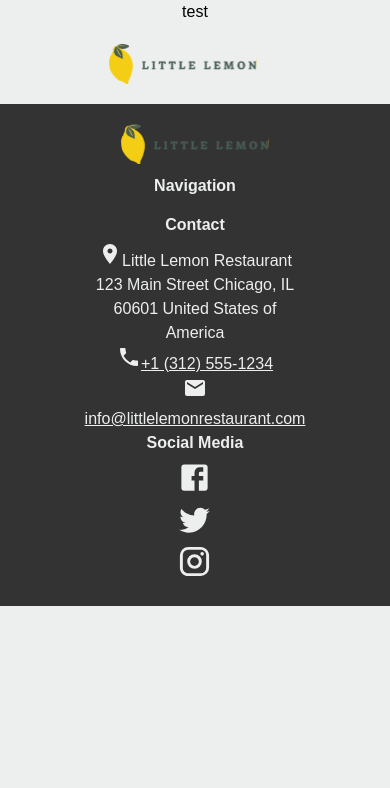
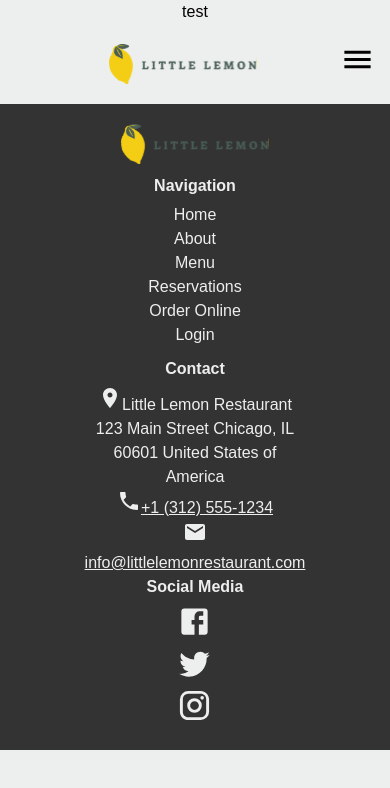
Before and after one commit to AywinK/little-lemon, a React (Create React App) app: page / in a window 390 px wide. Shown: the top 788 px of the page. Built offline with nearby package versions, Linux system fonts and the light colour scheme.

Commit message:
adds responsiveness to navbar, needs refactoring in the future

```diff
--- a/src/components/Header.js
+++ b/src/components/Header.js
@@ -3,13 +3,8 @@ import Logo from "../assets/icons/Logo.svg";
 
 const Header = () => {
 
-    const stylesObj = {
-        display: "flex",
-        margin: "20px",
-        alignItems: "center"
-    }
     return (
-        <header style={stylesObj}>
+        <header className="openNav">
             <img src={Logo} style={{ marginRight: "25px" }} alt="Little Lemon logo" />
 
             <Nav />
--- a/src/components/Nav.js
+++ b/src/components/Nav.js
@@ -1,31 +1,41 @@
 import MenuIcon from '@mui/icons-material/Menu';
+import { useRef } from 'react';
 
 const Nav = () => {
-    const stylesObj = {
-        display: "flex",
-        alignItems: "center",
-        justifyContent: "space-around",
-        listStyle: "none",
-    };
+    // const stylesObj = {
+    //     display: "flex",
+    //     alignItems: "center",
+    //     justifyContent: "space-around",
+    //     listStyle: "none",
+    // };
 
-    const linkStyles = {
-        textDecoration: "none",
-        padding: "0px 10px",
-        color: "var(--primary-dark)"
-    };
+    // const linkStyles = {
+    //     textDecoration: "none",
+    //     padding: "0px 10px",
+    //     color: "var(--primary-dark)"
+    // };
 
+    const openNavRef = useRef(null);
+    const handleToggleNav = () => {
+        openNavRef.current.classList.toggle("openNav");
+    }
+
+
+    const handleCLick = e => {
+        e.preventDefault();
+    }
 
     return (
         <nav>
-            <ul className="sectionTitle">
-                <li><a href="home">Home</a></li>
-                <li><a href="about">About</a></li>
-                <li><a href="menu">Menu</a></li>
-                <li><a href="reservations">Reservations</a></li>
-                <li><a href="order">Order Online</a></li>
-                <li><a href="login">Login</a></li>
+            <ul className="sectionTitle" ref={openNavRef}>
+                <li><a onClick={handleCLick} href="home">Home</a></li>
+                <li><a onClick={handleCLick} href="about">About</a></li>
+                <li><a onClick={handleCLick} href="menu">Menu</a></li>
+                <li><a onClick={handleCLick} href="reservations">Reservations</a></li>
+                <li><a onClick={handleCLick} href="order">Order Online</a></li>
+                <li><a onClick={handleCLick} href="login">Login</a></li>
             </ul>
-            <i className="hamburgerMenuBtn" ><MenuIcon fontSize="large" /></i>
+            <i className="hamburgerMenuBtn" onClick={handleToggleNav}><MenuIcon fontSize="large" /></i>
         </nav>
     )
 }
--- a/src/index.css
+++ b/src/index.css
@@ -84,6 +84,14 @@ body {
   align-items: center;
 }
 
+header {
+  display: flex;
+  margin: 20px;
+  align-items: center;
+  justify-content: center;
+  width: 100%;
+}
+
 header nav ul {
   display: flex;
   align-items: center;
@@ -125,10 +133,30 @@ footer>div>* {
   }
 }
 
-nav {
-  @media (max-width: 768px) {
-    ul li a {
-      display: none;
-    }
+@media (max-width: 768px) {
+  header nav ul {
+    display: none;
+  }
+
+  header nav:last-child {
+    text-align: end;
+  }
+
+  header {
+    position: relative;
+  }
+
+  .hamburgerMenuBtn {
+    display: initial;
+    position: absolute;
+    right: 15px;
+    top: 2.3vh;
+    transform: translate(0, -50%);
+    cursor: pointer;
+  }
+
+  .openNav {
+    display: flex;
+    flex-direction: column;
   }
 }
```
